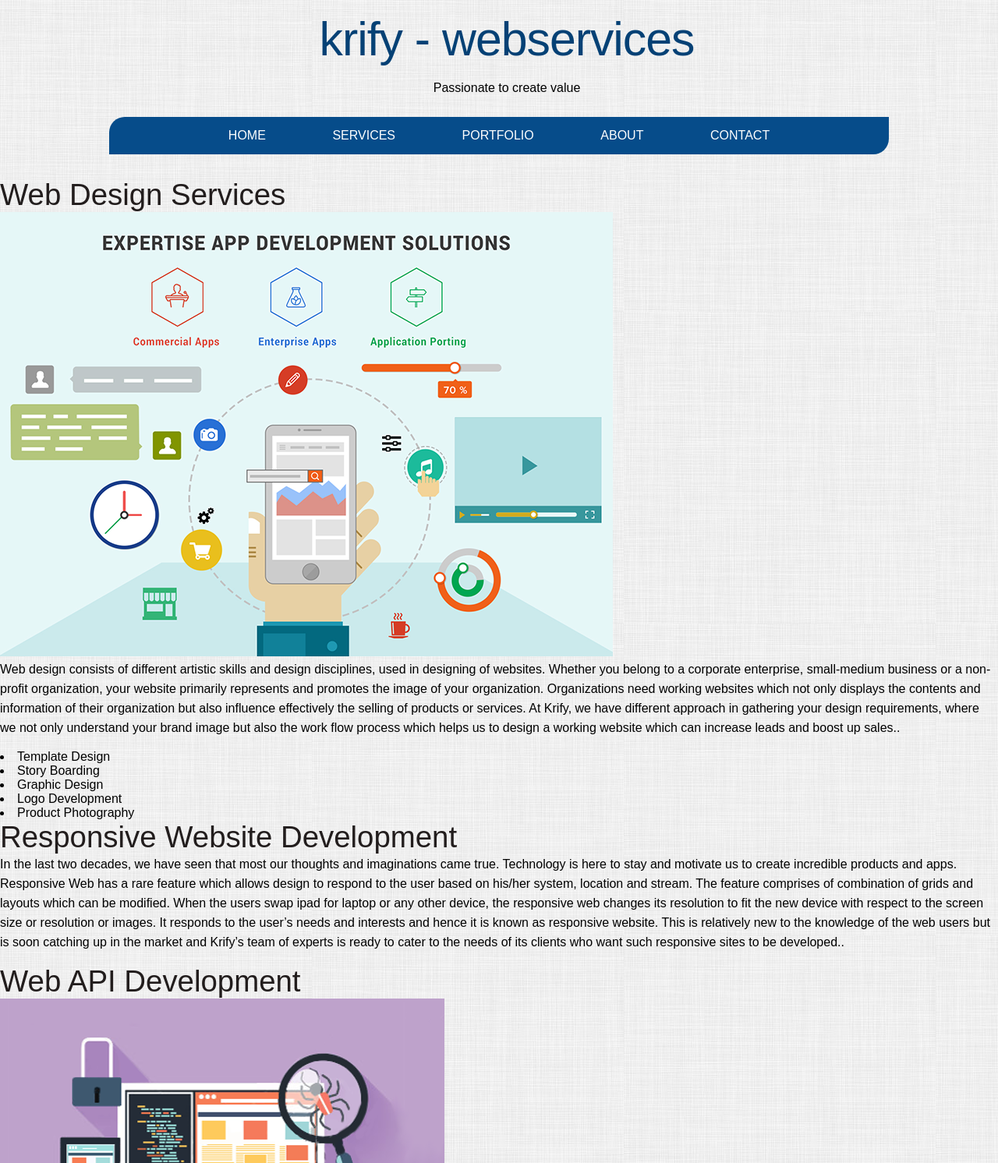
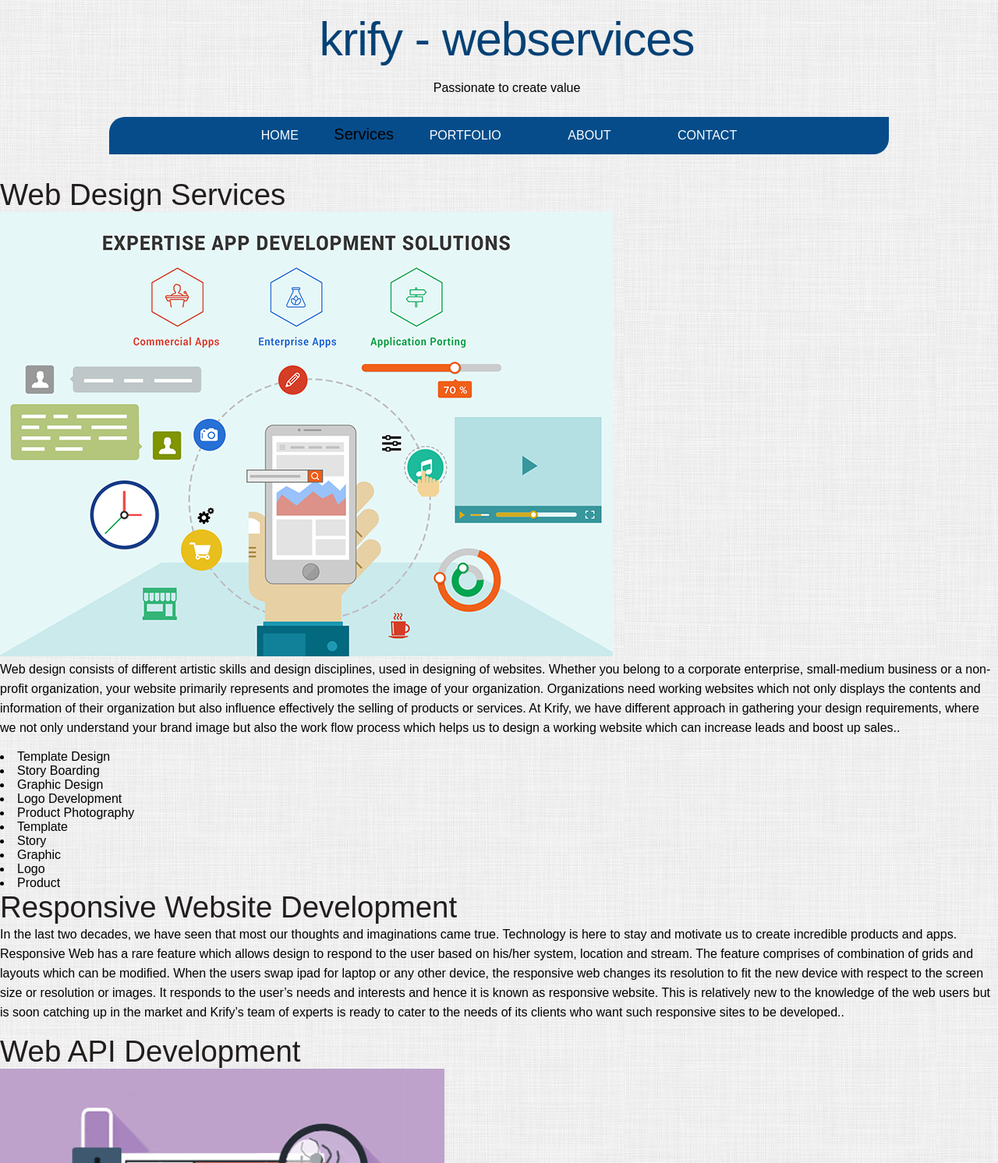
Before and after one commit to krify/workshop21, a plain HTML site: page webservices.html in a window 1280 px wide. Shown: the top 1492 px of the page at 78% size. Drawn offline with Linux system fonts and the light colour scheme.

Commit message:
integrating some data and CSS in WEBSERVICES

```diff
--- a/webservices.html
+++ b/webservices.html
@@ -17,7 +17,7 @@
 		<ul>
 		<!-- class="current_page_item" for that menu item -->
 			<li><a href="index.html">Home</a></li>
-			<li><a href="services.html">Services</a></li>
+			<li class="current_page_item><a href="services.html">Services</a></li>
 			<li><a href="#">Portfolio</a></li>
 			<li><a href="#">About</a></li>
 			<li class="last"><a href="#">Contact</a></li>
@@ -39,6 +39,11 @@
 			<li>Graphic Design</li>
 			<li>Logo Development</li>
 			<li>Product Photography</li>
+			<li>Template </li>
+			<li>Story </li>
+			<li>Graphic </li>
+			<li>Logo </li>
+			<li>Product </li>
 
 
 			<div class ="clear"></div>
```
Also changed, not shown: 1 other file.
